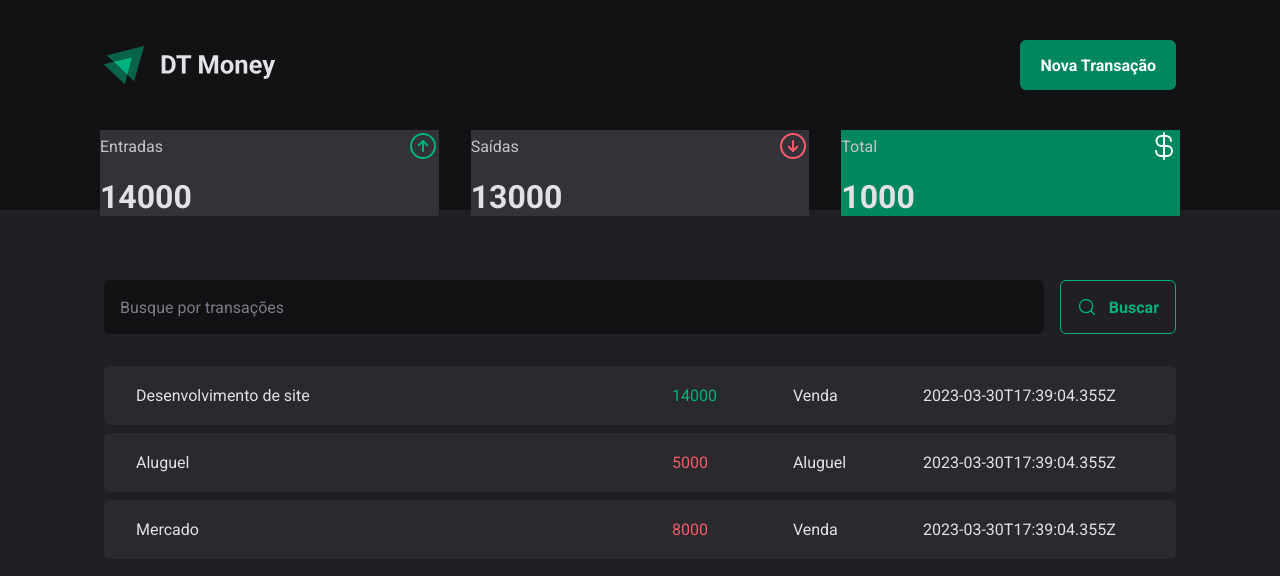
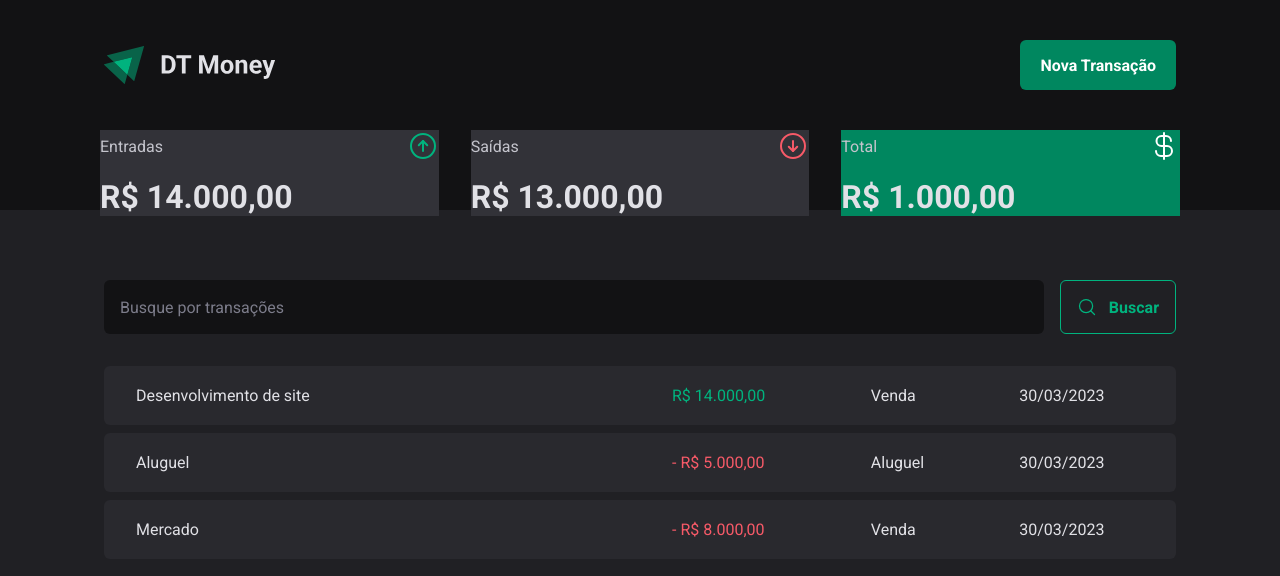
Before and after one commit to Jhonattan2121/03-DT-Money, a React (Vite) app: page / in a window 1280 px wide. Shown: the top 576 px of the page. Built offline with nearby package versions, Linux system fonts and the light colour scheme; data requests are answered from the project's data file.

Commit message:
Formatando valores

```diff
--- a/src/components/Summary/index.tsx
+++ b/src/components/Summary/index.tsx
@@ -2,6 +2,7 @@
 import { SummaryCard, SummaryContainer } from './styles'
 import { ArrowCircleUp, ArrowCircleDown, CurrencyDollar } from 'phosphor-react'
 import { TransactionsContext } from '../../contexts/TransactionsContexts'
+import { priceFormatter } from '../../utils/formatter'
 
 export function Summary() {
   const { transactions } = useContext(TransactionsContext)
@@ -31,7 +32,7 @@
           <span>Entradas</span>
           <ArrowCircleUp size={32} color="#00b37e" />
         </header>
-        <strong>{summary.income}</strong>
+        <strong>{priceFormatter.format(summary.income)}</strong>
       </SummaryCard>
 
       <SummaryCard>
@@ -39,7 +40,7 @@
           <span>Saídas</span>
           <ArrowCircleDown size={32} color="#f75a68" />
         </header>
-        <strong>{summary.outcome}</strong>
+        <strong>{priceFormatter.format(summary.outcome)}</strong>
       </SummaryCard>
 
       <SummaryCard variant="green">
@@ -47,7 +48,7 @@
           <span>Total</span>
           <CurrencyDollar size={32} color="#fff" />
         </header>
-        <strong>{summary.total}</strong>
+        <strong>{priceFormatter.format(summary.total)}</strong>
       </SummaryCard>
     </SummaryContainer>
   )
--- a/src/pages/TransActions/index.tsx
+++ b/src/pages/TransActions/index.tsx
@@ -8,6 +8,7 @@
   TransactionsTable,
 } from './styles'
 import { TransactionsContext } from '../../contexts/TransactionsContexts'
+import { dateFormatter, priceFormatter } from '../../utils/formatter'
 
 export function Transactions() {
   const { transactions } = useContext(TransactionsContext)
@@ -26,11 +27,14 @@
                   <td width="50%">{transaction.description}</td>
                   <td>
                     <PriceHighLight variant={transaction.type}>
-                      {transaction.price}
+                      {transaction.type === 'outcome' && '- '}
+                      {priceFormatter.format(transaction.price)}
                     </PriceHighLight>
                   </td>
                   <td>{transaction.category}</td>
-                  <td>{transaction.createdAt}</td>
+                  <td>
+                    {dateFormatter.format(new Date(transaction.createdAt))}
+                  </td>
                 </tr>
               )
             })}
--- /dev/null
+++ b/src/utils/formatter.ts
@@ -0,0 +1,6 @@
+export const dateFormatter = new Intl.DateTimeFormat('pt-BR')
+
+export const priceFormatter = new Intl.NumberFormat('pt-BR', {
+  style: 'currency',
+  currency: 'BRL',
+})
```
